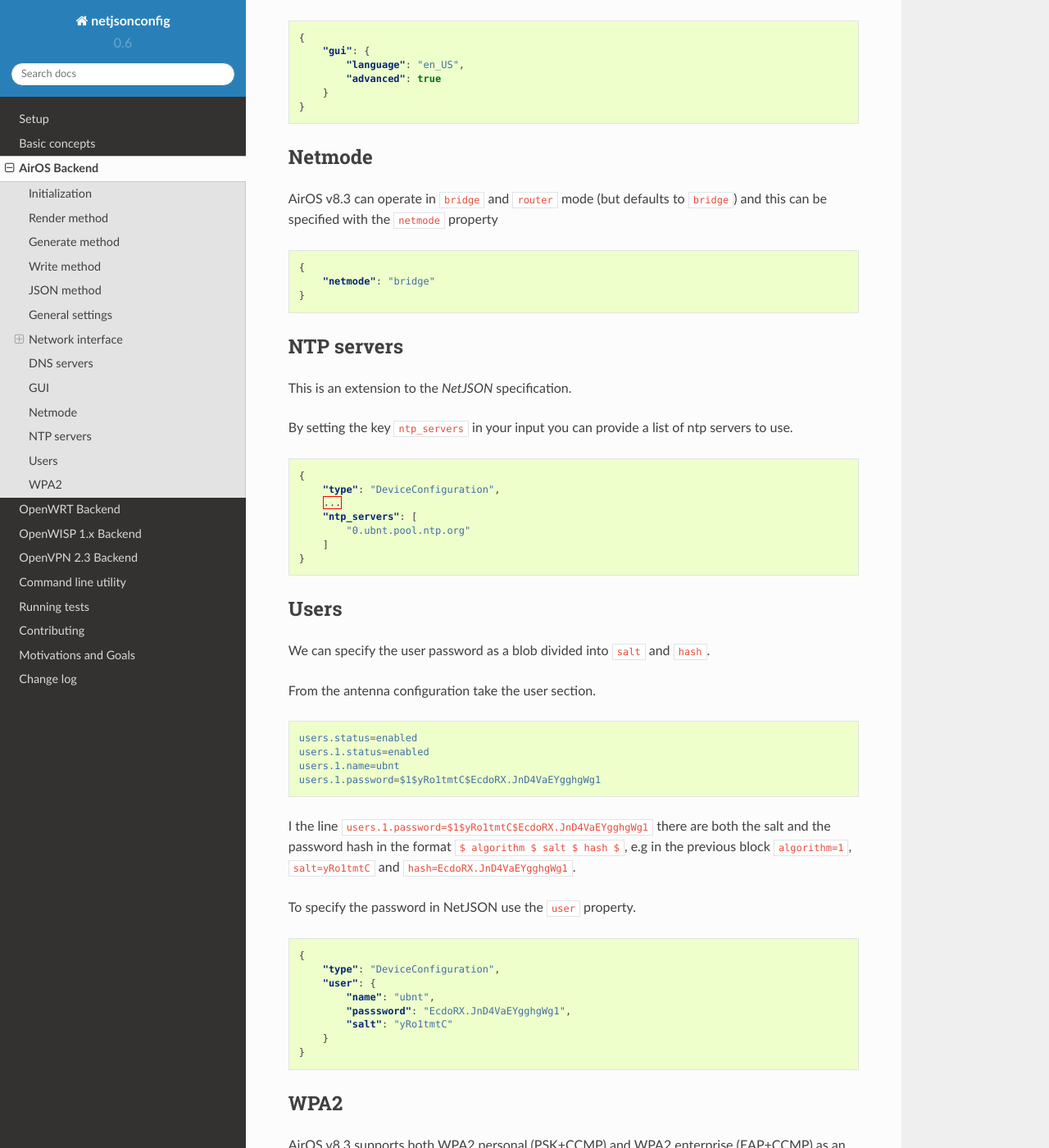
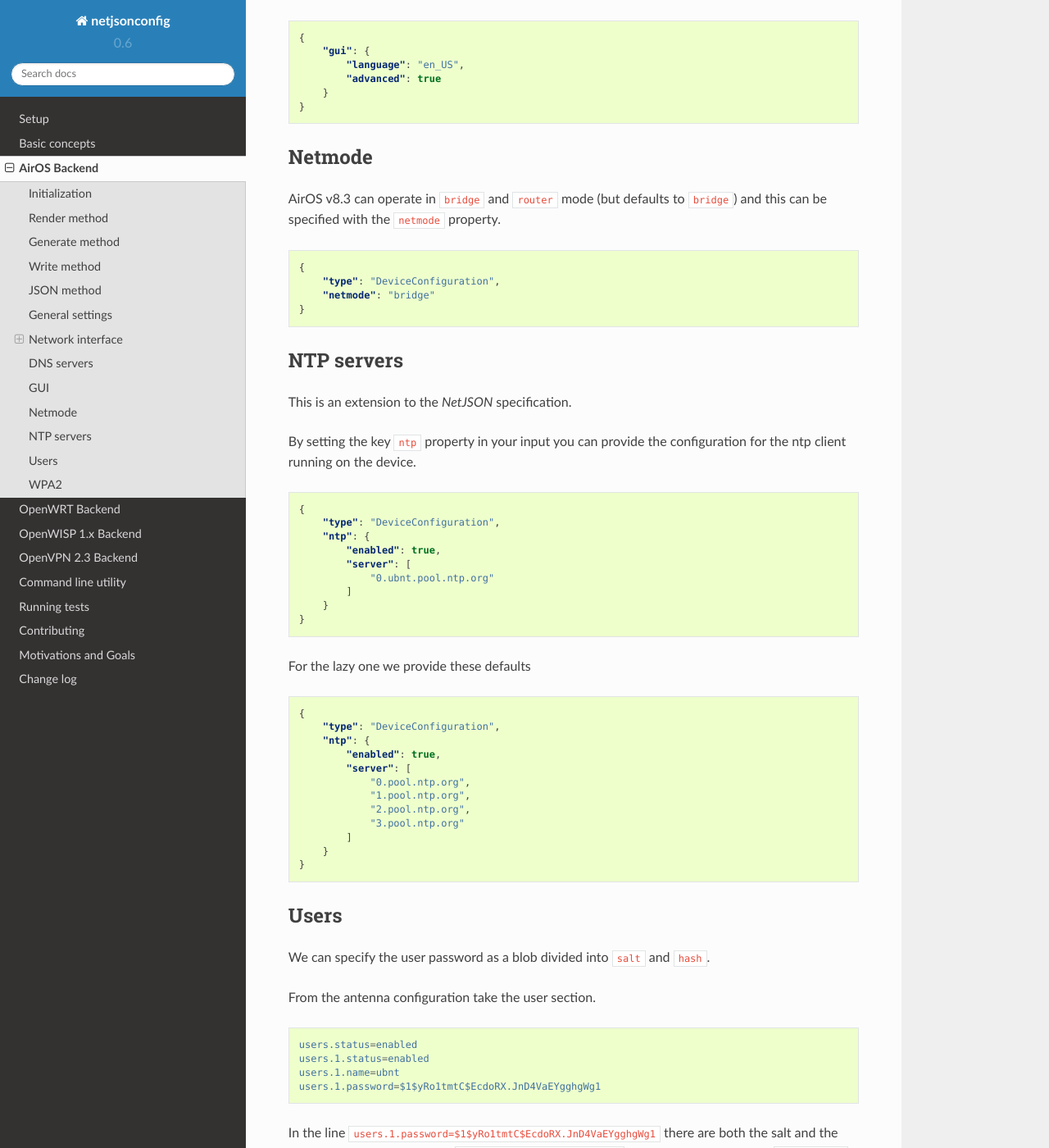
Before and after one commit to openwisp/netjsonconfig, a Sphinx documentation site: the page built from docs/source/backends/airos.rst, in a window 1280 px wide and 1400 px high, scrolled down 3236 px. Shown: the whole window at 82% size. Built offline with Sphinx 7.4.7 and the Read the Docs theme 2.0.0, drawn with Linux system fonts in a browser that asks for light colours; some of the changed text lies outside the part shown.

Commit message:
[airos] updated docs for airos backend and intermediate representation
[airos] fixed problem with ellipsis not recognised in json example

[airos] updated docs for ntp client and ntp servers

[airos] fixed netjoson examples in documentation to be compliant to
netjson

[airos] fixed typo

[airos] added terminal dot

[airos] added snippet for the undecided about authentication encryption

```diff
--- a/docs/source/backends/airos.rst
+++ b/docs/source/backends/airos.rst
@@ -149,11 +149,12 @@ The default values for this key are as reported below
 Netmode
 -------
 
-AirOS v8.3 can operate in ``bridge`` and ``router`` mode (but defaults to ``bridge``) and this can be specified with the ``netmode`` property
+AirOS v8.3 can operate in ``bridge`` and ``router`` mode (but defaults to ``bridge``) and this can be specified with the ``netmode`` property.
 
 .. code-block:: json
 
     {
+        "type": "DeviceConfiguration",
         "netmode": "bridge"
     }
 
@@ -162,16 +163,35 @@ NTP servers
 
 This is an extension to the `NetJSON` specification.
 
-By setting the key ``ntp_servers`` in your input you can provide a list of ntp servers to use.
+By setting the key ``ntp`` property in your input you can provide the configuration for the ntp client running on the device.
 
 .. code-block:: json
 
     {
         "type": "DeviceConfiguration",
-        ...
-        "ntp_servers": [
-            "0.ubnt.pool.ntp.org"
-        ]
+        "ntp": {
+            "enabled": true,
+            "server": [
+                "0.ubnt.pool.ntp.org"
+            ]
+        }
+    }
+
+For the lazy one we provide these defaults
+
+.. code-block:: json
+
+    {
+        "type": "DeviceConfiguration",
+        "ntp": {
+            "enabled": true,
+            "server": [
+                "0.pool.ntp.org",
+                "1.pool.ntp.org",
+                "2.pool.ntp.org",
+                "3.pool.ntp.org"
+            ]
+        }
     }
 
 Users
@@ -188,7 +208,7 @@ From the antenna configuration take the user section.
     users.1.name=ubnt
     users.1.password=$1$yRo1tmtC$EcdoRX.JnD4VaEYgghgWg1
 
-I the line ``users.1.password=$1$yRo1tmtC$EcdoRX.JnD4VaEYgghgWg1`` there are both the salt and the password hash in the format ``$ algorithm $ salt $ hash $``, e.g in the previous block ``algorithm=1``, ``salt=yRo1tmtC`` and ``hash=EcdoRX.JnD4VaEYgghgWg1``.
+In the line ``users.1.password=$1$yRo1tmtC$EcdoRX.JnD4VaEYgghgWg1`` there are both the salt and the password hash in the format ``$ algorithm $ salt $ hash $``, e.g in the previous block ``algorithm=1``, ``salt=yRo1tmtC`` and ``hash=EcdoRX.JnD4VaEYgghgWg1``.
 
 To specify the password in NetJSON use the ``user`` property.
 
@@ -237,12 +259,31 @@ And another that set the authentication protocol to WPA2 enterprise, but this is
             {
                 "name": "wlan0",
                 "type": "wireless",
-                "encryption": {
-                    "protocol": "wpa2_enterprise",
-                    "key": "changeme"
+                "wireless": {
+                    "encryption": {
+                        "protocol": "wpa2_enterprise",
+                        "key": "changeme"
+                    }
                 }
             }
         ]
     }
 
+The ``encryption`` property **must** be specified otherwise you will experience a ``ValidationError``, if you are not sure on what you want
+use this snippet to set to no encryption
+
+.. code-block:: json
+
+    {
+        "interfaces": [
+            {
+                "name": "wlan0",
+                "type": "wireless",
+                "wireless": {
+                    "encryption": {
+                        "protocol": "none"
+                     }
+                 }
+            }
+    }
 Leaving the `NetJSON Encryption object <http://netjson.org/rfc.html#rfc.section.5.4.2.1>` empty defaults to no encryption at all.
```
Also changed, not shown: other parts of docs/source/backends/airos.rst (+5 -3 lines), docs/source/backends/intermediate.rst (+21 -36 lines).
